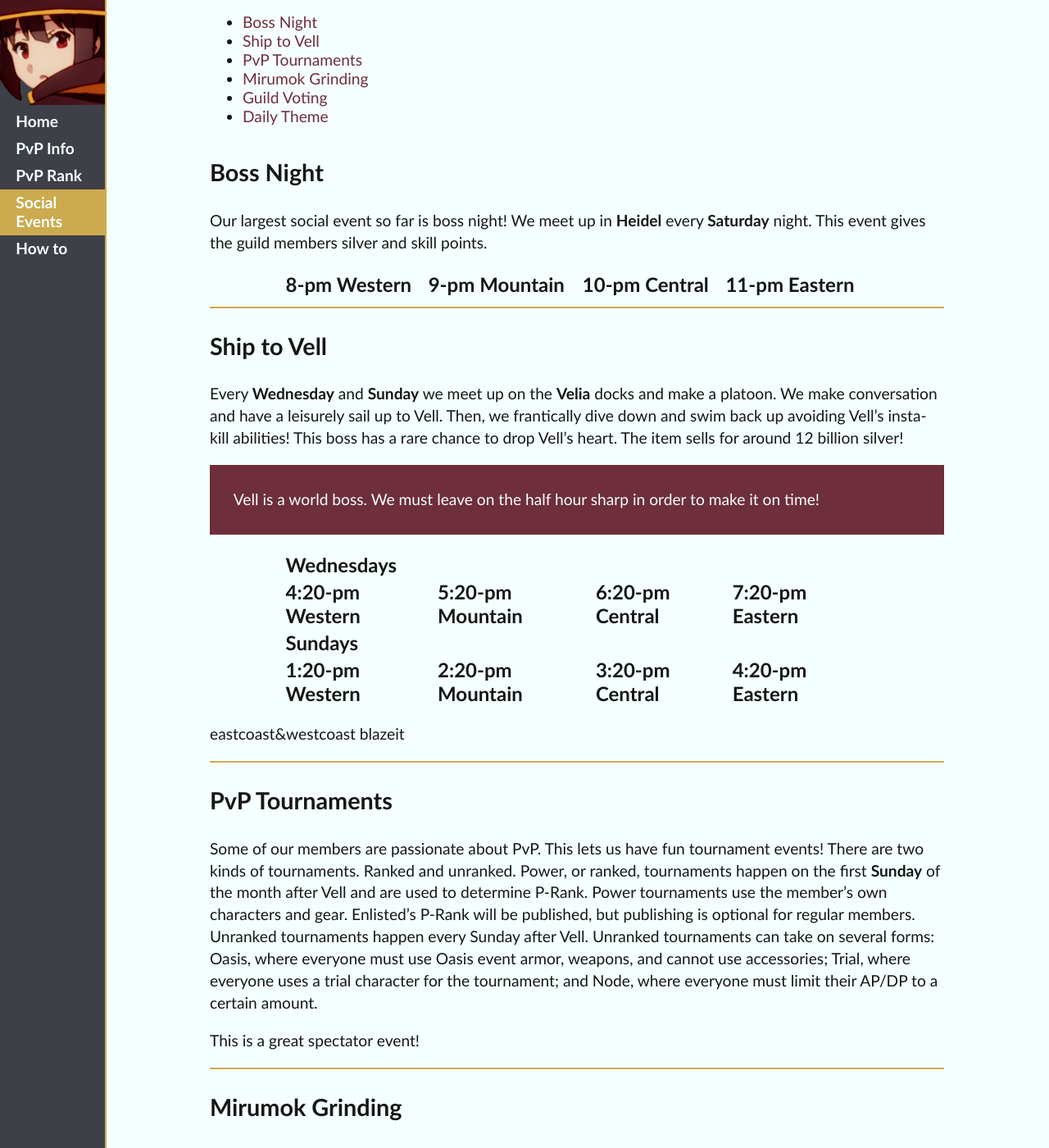
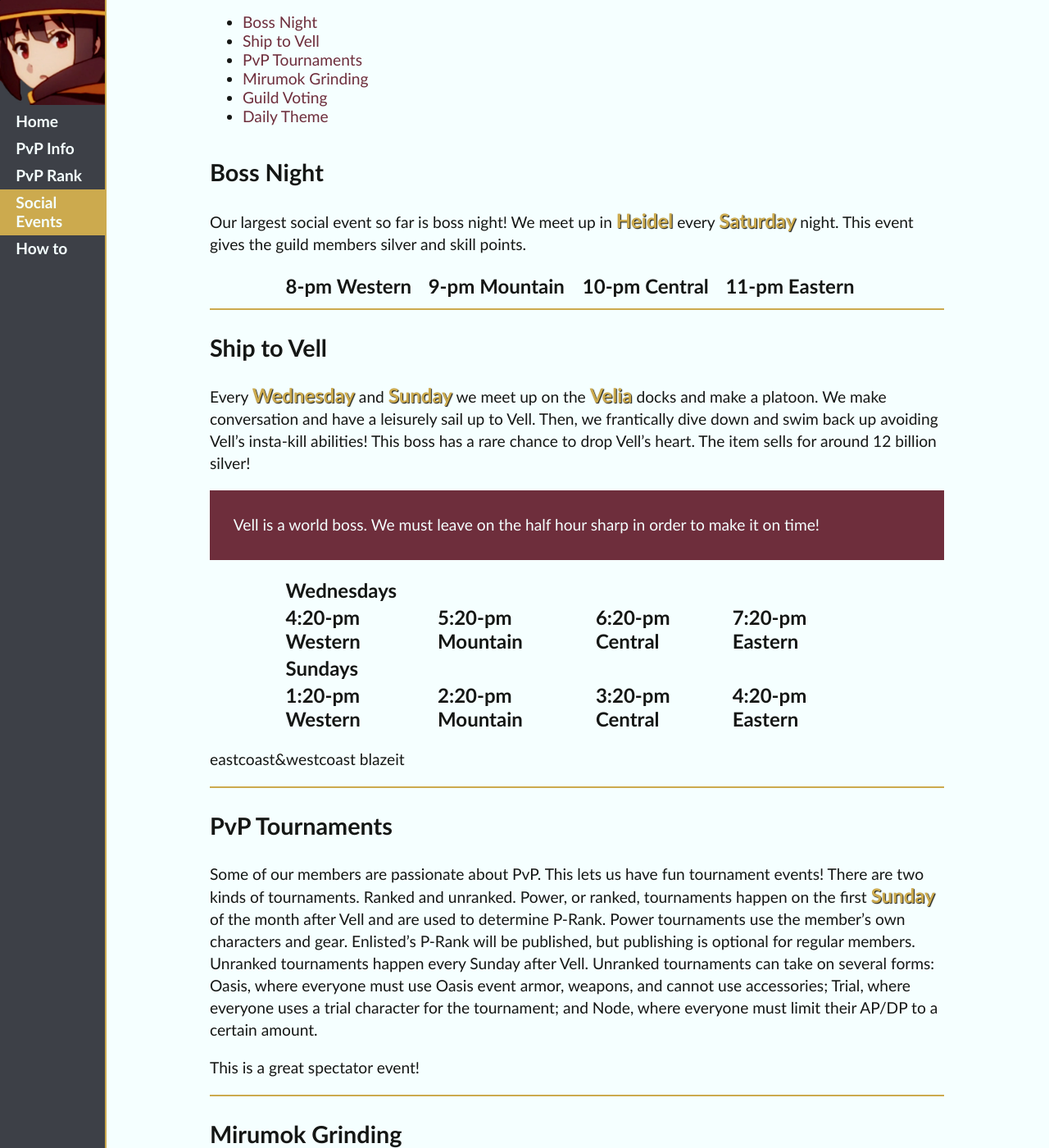
Before and after one commit to ideonella/ideonella.github.io, a Jekyll site: the page built from social.md, in a window 1280 px wide and 1400 px high, scrolled down 1222 px. Shown: the whole window at 82% size. Built offline with Jekyll 4.4.1, drawn with Linux system fonts in a browser that asks for light colours.

Commit message:
html to md final (missed a file)

```diff
--- a/_sass/main.scss
+++ b/_sass/main.scss
@@ -42,6 +42,13 @@ a:hover {
 }
 
 b {
+    font-size: $font-size-larger;
+    font-weight: bold;
+    color: $magic-gold;
+    text-shadow: 1px 1px 1px $magic-black;
+}
+
+strong {
     font-size: $font-size-larger;
     font-weight: bold;
     color: $magic-gold;
```
